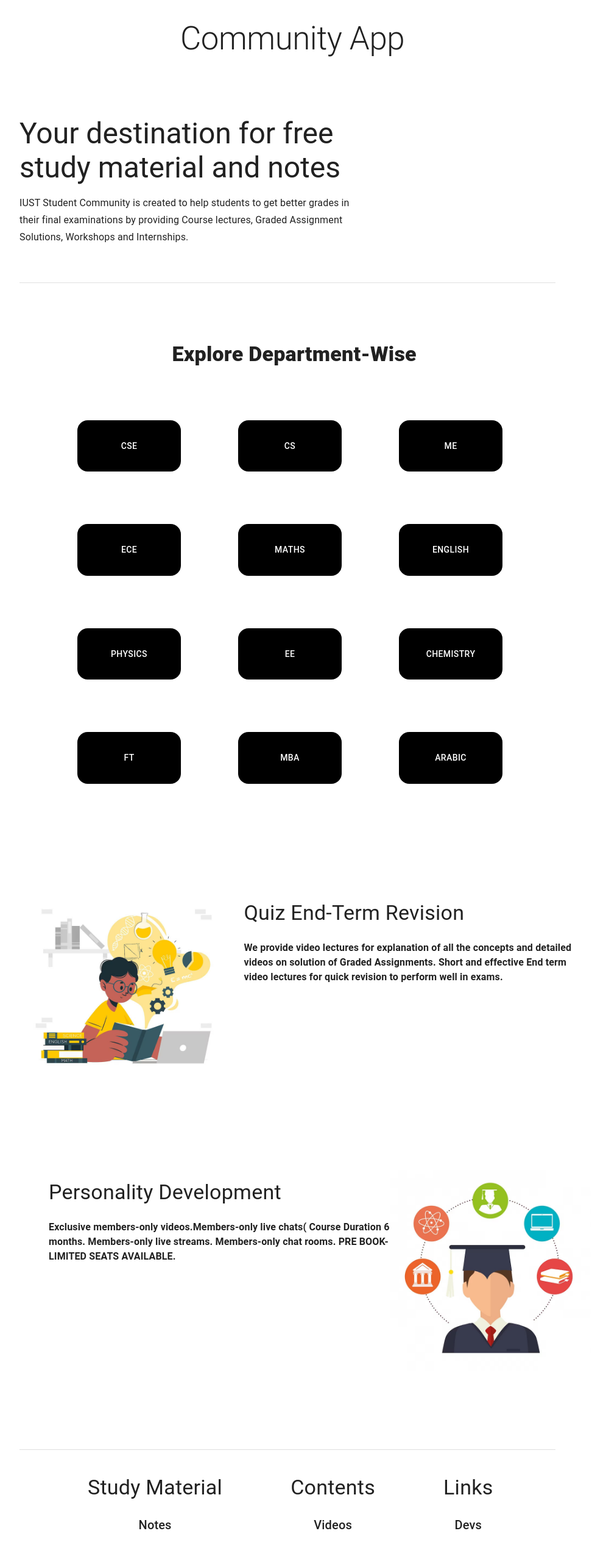
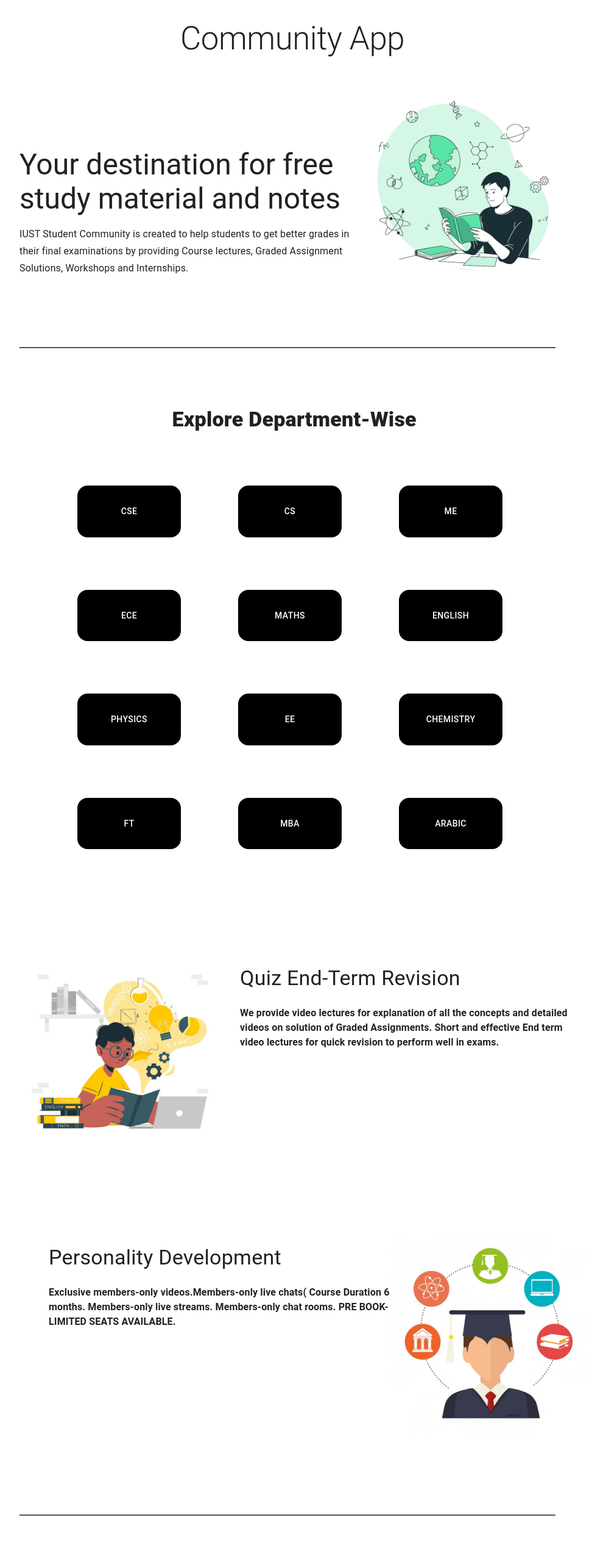
Before and after one commit to humma-irshad/community-server-frontend, a Next.js app: page / in a window 1280 px wide. Shown: the top 2546 px of the page at 61% size, without its empty margins (288-1260 px from the left). Built offline with nearby package versions, Linux system fonts and the light colour scheme.

Commit message:
Add image to the top section

```diff
--- a/src/components/footer/footer.style.ts
+++ b/src/components/footer/footer.style.ts
@@ -4,24 +4,24 @@ export const FooterBox = styled(Box)(({ theme }) => ({
   marginBottom: "2rem",
   [theme.breakpoints.up("md")]: {
     marginLeft: "20rem",
-    marginTop: "6rem",
+    marginTop: "4rem",
     alignItems: "center",
   },
   [theme.breakpoints.down("md")]: {
     marginLeft: "20rem",
-    marginTop: "6rem",
+    marginTop: "4rem",
     alignItems: "center",
   },
 }));
 
 export const FooterBoxContentRow = styled(Box)(({ theme }) => ({
   [theme.breakpoints.up("md")]: {
-    marginTop: "2.6rem",
+    marginTop: "4rem",
     display: "flex",
     flexDirection: "row",
   },
   [theme.breakpoints.down("md")]: {
-    marginTop: "2.6rem",
+    marginTop: "4rem",
     display: "flex",
     flexDirection: "row",
   },
--- a/src/components/home/index.style.tsx
+++ b/src/components/home/index.style.tsx
@@ -1,7 +1,9 @@
 import { Box, Button, Divider, Grid, Typography, styled } from "@mui/material";
 import { LinkProps } from "next/link";
 
-export const MidImageStyle: React.CSSProperties = {
+export const ImageStyle: React.CSSProperties = {
+  display: "flex",
+  flexDirection: "row",
   width: 330,
   height: 330,
 };
@@ -39,8 +41,8 @@ export const StyledBox = styled(Box)(({ theme }) => ({
 }));
 
 export const StyledDivider = styled(Divider)(() => ({
+  border: "0.5px #857777 inset",
   width: "55rem",
-  marginTop: "3.7rem",
 }));
 
 export const DeptBox = styled(Box)(({ theme }) => ({
--- a/src/components/home/index.tsx
+++ b/src/components/home/index.tsx
@@ -1,8 +1,8 @@
 "use client";
 
 import { StyledTitle } from "./index.style";
-import MiddleSection from "./middleSection";
-import TopSection from "./topSection";
+import TopSection from "./TopSection";
+import MiddleSection from "./MiddleSection";
 
 export default function Home() {
   return (
--- a/src/components/home/middleSection.tsx
+++ b/src/components/home/middleSection.tsx
@@ -3,15 +3,11 @@
 import { Box, Grid, Typography } from "@mui/material";
 import Image from "next/image";
 
+import { DeptBox, DeptGrid, ImageStyle, StyledDeptButton } from "./index.style";
+
 import departmnets from "../../lib/DeptNames.json";
 import MidImageOne from "@/assests/boy.jpeg";
 import MidImageTwo from "@/assests/grad.jpeg";
-import {
-  DeptBox,
-  DeptGrid,
-  MidImageStyle,
-  StyledDeptButton,
-} from "./index.style";
 
 export default function MiddleSection() {
   const departmentNames = departmnets.results.map(
@@ -45,7 +41,7 @@ export default function MiddleSection() {
       </DeptBox>
       <Box
         sx={{
-          marginLeft: "20.4rem",
+          marginLeft: "20rem",
           marginTop: "10rem",
           alignItems: "left",
           textAlign: "left",
@@ -54,9 +50,10 @@ export default function MiddleSection() {
         }}
       >
         <Image
-          style={MidImageStyle}
           src={MidImageOne}
+          style={ImageStyle}
           alt="A boy reading a book"
+          loading="lazy"
         />
         <Box
           sx={{
@@ -114,8 +111,9 @@ export default function MiddleSection() {
           </Typography>
         </Box>
         <Image
-          style={MidImageStyle}
           src={MidImageTwo}
+          style={ImageStyle}
+          loading="lazy"
           alt="personality development"
         />
       </Box>
--- a/src/components/home/topSection.tsx
+++ b/src/components/home/topSection.tsx
@@ -1,12 +1,16 @@
 "use client";
 
-import { Typography } from "@mui/material";
+import { Box, Typography } from "@mui/material";
+import Image from "next/image";
 
-import { StyledBox, StyledDivider } from "./index.style";
+import { ImageStyle, StyledBox, StyledDivider } from "./index.style";
+
+import TopImage from "@/assests/study.jpeg";
 
 export default function TopSection() {
   return (
     <>
+      <Box display="flex" alignItems="center" marginTop={6}>
         <StyledBox>
           <Typography paragraph={true} variant="h3">
             Your destination for free <br /> study material and notes
@@ -16,6 +20,15 @@ export default function TopSection() {
             grades in their final examinations by providing Course lectures,
             Graded Assignment Solutions, Workshops and Internships.
           </Typography>
+        </StyledBox>
+        <Image
+          src={TopImage}
+          style={ImageStyle}
+          alt="A young-adult boy reading a book"
+          loading="lazy"
+        />
+      </Box>
+      <StyledBox>
         <StyledDivider />
       </StyledBox>
     </>
--- a/src/theme/theme.tsx
+++ b/src/theme/theme.tsx
@@ -67,10 +67,5 @@ export const theme = createTheme({
         },
       },
     },
-    //   MuiTypography: {
-    //     defaultProps: {
-    //       variant: "subtitle1"
-
-    //   }
   },
 });
```
Also changed, not shown: src/assests/study.jpeg (added). Lines whose indentation alone changed are shown as unchanged.
